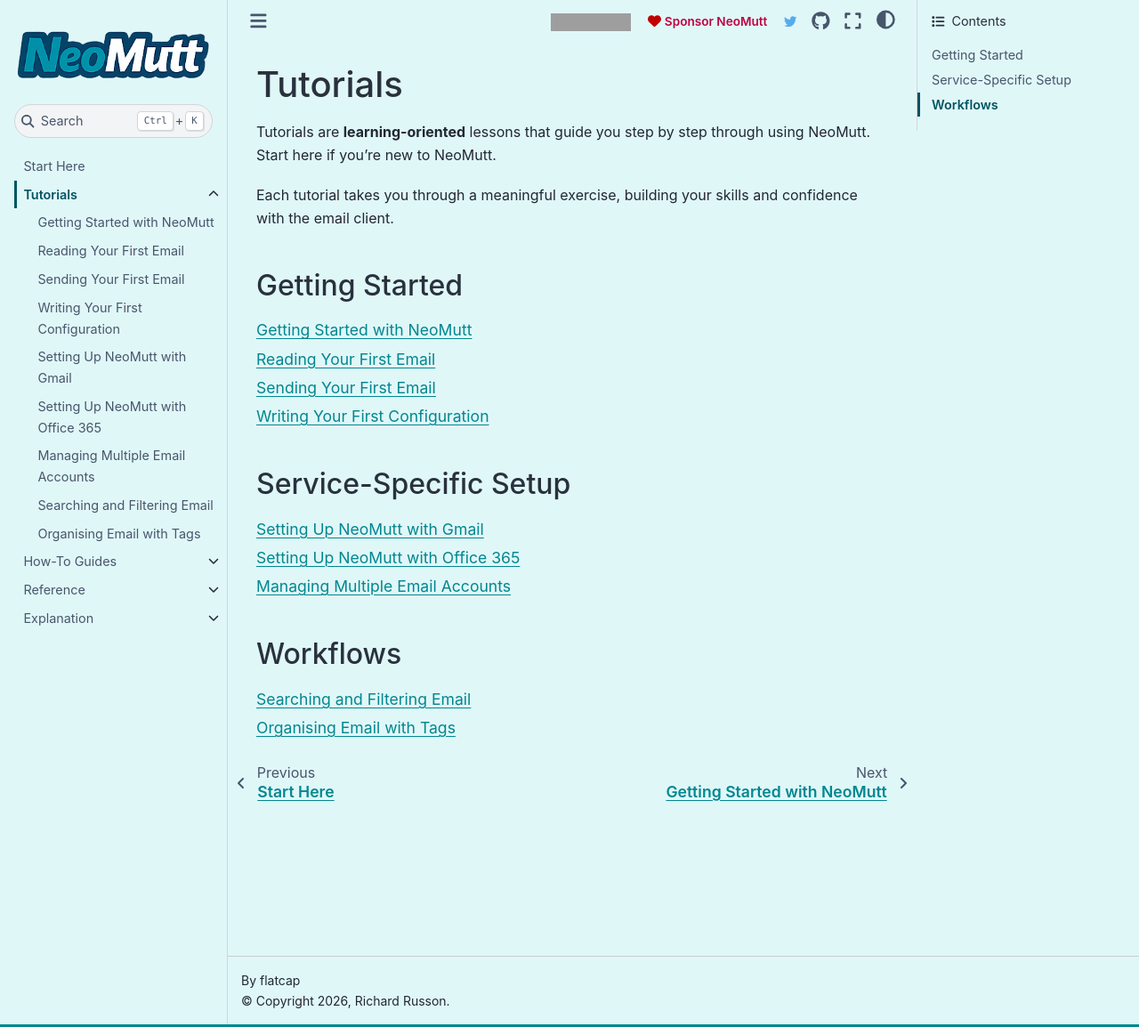
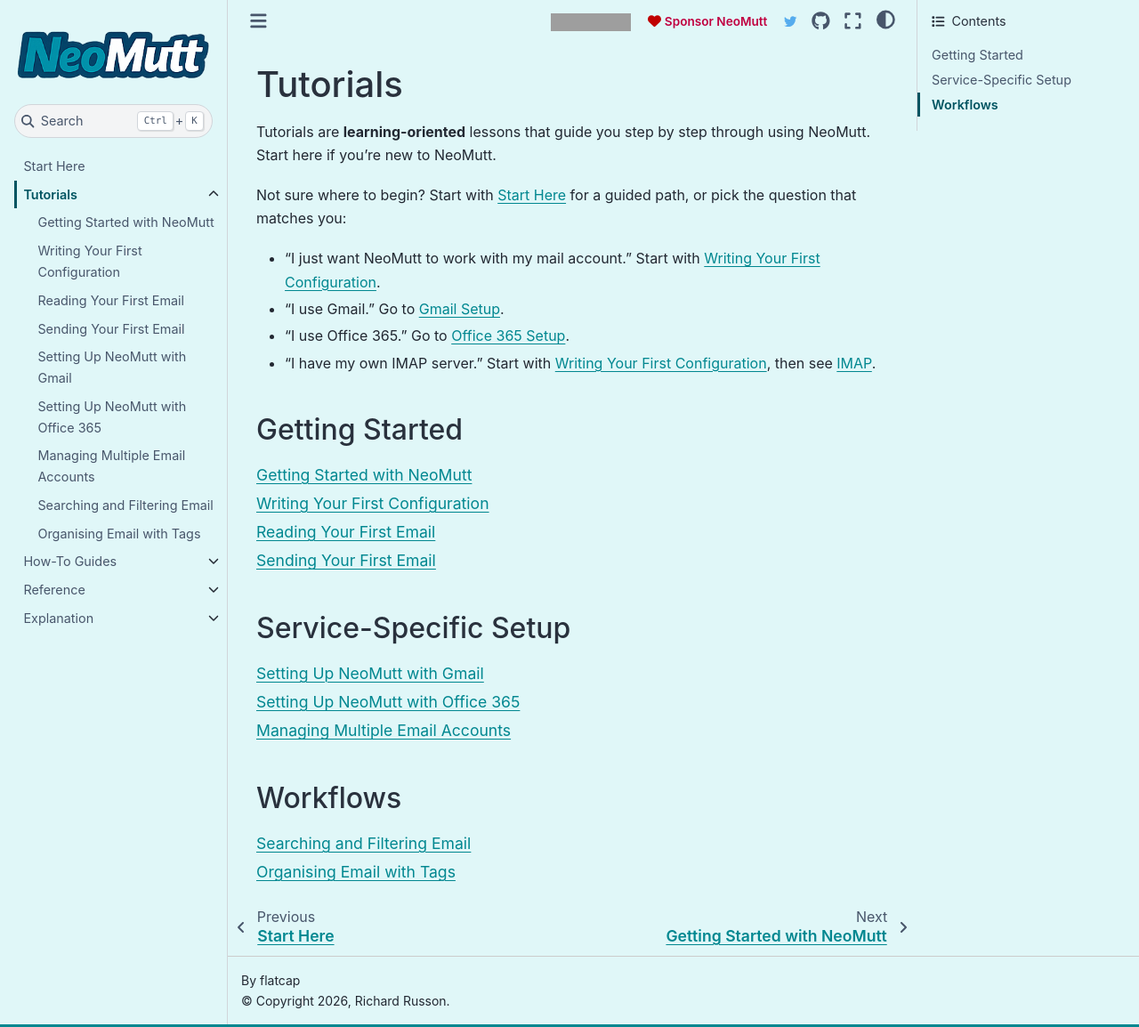
Before and after one commit to neomutt/docs, a Sphinx documentation site: the page built from docs/tutorials/index.md, in a window 1280 px wide and 1154 px high. Shown: the whole window at 89% size. Built offline with Sphinx 7.4.7 and the Sphinx Book theme 1.1.4, drawn with Linux system fonts in a browser that asks for light colours; grey boxes are pictures that could not be loaded.

Commit message:
docs: add beginner routing to tutorials index

````diff
--- a/docs/tutorials/index.md
+++ b/docs/tutorials/index.md
@@ -8,8 +8,13 @@
 Tutorials are **learning-oriented** lessons that guide you step by step through
 using NeoMutt. Start here if you're new to NeoMutt.
 
-Each tutorial takes you through a meaningful exercise, building your skills and
-confidence with the email client.
+Not sure where to begin? Start with [Start Here](../start-here) for a guided path,
+or pick the question that matches you:
+
+- "I just want NeoMutt to work with my mail account." Start with [Writing Your First Configuration](first-config).
+- "I use Gmail." Go to [Gmail Setup](gmail-setup).
+- "I use Office 365." Go to [Office 365 Setup](office365-setup).
+- "I have my own IMAP server." Start with [Writing Your First Configuration](first-config), then see [IMAP](../howto/imap).
 
 ## Getting Started
 
@@ -19,9 +24,9 @@
 ---
 
 getting-started
+first-config
 first-email
 sending-email
-first-config
 ```
 
 ## Service-Specific Setup
````
